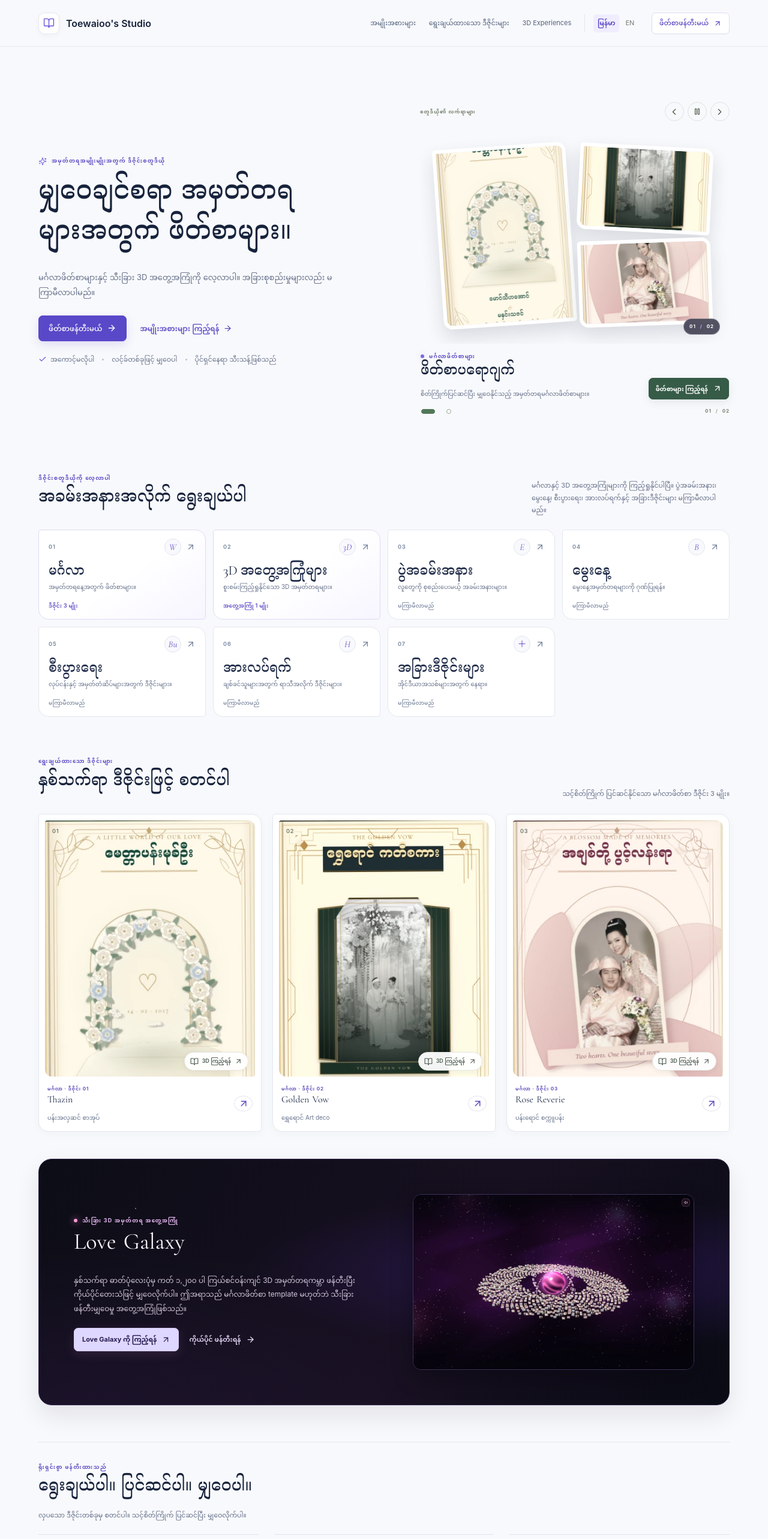
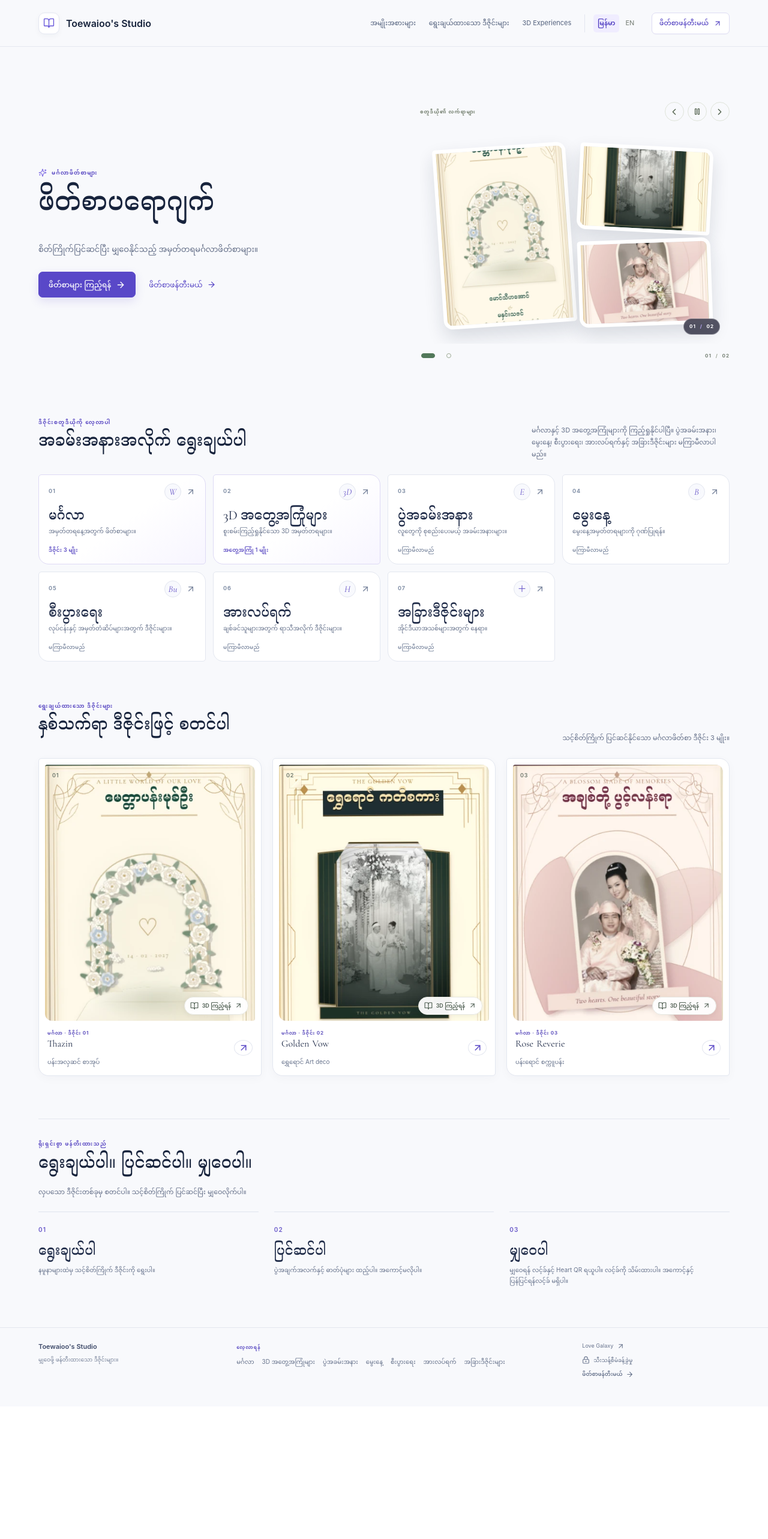
Before and after one commit to toewaioo/invitation-studio-saas, a React (Vite) app: page / in a window 1280 px wide. Shown: the top 2566 px of the page at 60% size. After the commit the page ends 2345 px from the top, so only its background shows below. Built offline with nearby package versions, Linux system fonts and the light colour scheme.

Commit message:
fix: synchronize project copy and hero preview

```diff
--- a/src/components/Showcase.tsx
+++ b/src/components/Showcase.tsx
@@ -38,6 +38,10 @@ export type ShowcaseFeaturedProject = {
   descriptionMy: string;
   actionEn: string;
   actionMy: string;
+  secondaryAction?: { labelEn: string; labelMy: string } & (
+    | { kind: 'link'; href: string }
+    | { kind: 'create-invitation' }
+  );
   href: string;
   previewIds: readonly ShowcasePreviewId[];
   theme: 'invitation' | 'galaxy';
@@ -75,6 +79,7 @@ export const showcaseFeaturedProjects: readonly ShowcaseFeaturedProject[] = [
     descriptionMy: 'စိတ်ကြိုက်ပြင်ဆင်ပြီး မျှဝေနိုင်သည့် အမှတ်တရမင်္ဂလာဖိတ်စာများ။',
     actionEn: 'Explore invitations',
     actionMy: 'ဖိတ်စာများ ကြည့်ရန်',
+    secondaryAction: { kind: 'create-invitation', labelEn: 'Create your invitation', labelMy: 'ဖိတ်စာဖန်တီးမယ်' },
     href: '#featured',
     previewIds: ['thazin', 'noir', 'rose'],
     theme: 'invitation',
@@ -89,6 +94,7 @@ export const showcaseFeaturedProjects: readonly ShowcaseFeaturedProject[] = [
     descriptionMy: 'ကိုယ်ပိုင်ဓာတ်ပုံများနှင့် တေးသံပါဝင်သည့် ကြယ်စင်များကြား 3D အမှတ်တရကမ္ဘာ။',
     actionEn: 'Explore Love Galaxy',
     actionMy: 'Love Galaxy ကို ကြည့်ရန်',
+    secondaryAction: { kind: 'link', href: '/love-galaxy/create', labelEn: 'Create your own', labelMy: 'ကိုယ်ပိုင် ဖန်တီးရန်' },
     href: loveGalaxyReviewPreviewUrl,
     previewIds: ['love-galaxy'],
     theme: 'galaxy',
@@ -171,19 +177,10 @@ export default function Showcase({ lang, onLanguage, onPreview, workspace, onSig
     <main id="showcase-main" className="showcase-main">
       {workspace && <section className="showcase-access" aria-labelledby="access-title"><span className="showcase-access-icon"><LockKeyhole size={19}/></span><div><h1 id="access-title">{admin ? t('Private management', 'သီးသန့်စီမံခန့်ခွဲမှု') : t('Your invitations, your space', 'သင့်ဖိတ်စာများအတွက် သီးသန့်နေရာ')}</h1><p>{checking ? t('Checking your session…', 'အကောင့်စစ်ဆေးနေပါသည်…') : !configured ? t('Account access is not configured. You can still explore every sample below.', 'အကောင့်အသုံးပြုမှု မချိတ်ဆက်ရသေးပါ။ အောက်ပါနမူနာများကို ကြည့်ရှုနိုင်ပါသည်။') : admin && signedIn ? t('This area is restricted to the configured studio owner.', 'ဤနေရာကို သတ်မှတ်ထားသော ပိုင်ရှင်အကောင့်သာ အသုံးပြုနိုင်သည်။') : t('Only the studio owner can sign in here. Visitors can create an invitation without an account.', 'ဤနေရာကို ပိုင်ရှင်အကောင့်သာ ဝင်ရောက်နိုင်သည်။ ဧည့်သည်များက အကောင့်မလိုဘဲ ဖိတ်စာဖန်တီးနိုင်သည်။')}</p></div>{configured && !signedIn && <button className="primary" disabled={checking} onClick={onSignIn}>{t('Sign in', 'အကောင့်ဝင်ရန်')}<ArrowRight size={15}/></button>}</section>}
 
-      <section className="showcase-hero" aria-labelledby="showcase-title">
-        <div className="showcase-hero-copy">
-          <span className="showcase-eyebrow"><Sparkles size={14}/>{t('A SMALL STUDIO FOR MANY KINDS OF MOMENTS', 'အမှတ်တရအမျိုးမျိုးအတွက် ဒီဇိုင်းစတူဒီယို')}</span>
-          <h1 id="showcase-title">{t('Thoughtful invitations for moments worth sharing.', 'မျှဝေချင်စရာ အမှတ်တရများအတွက် ဖိတ်စာများ။')}</h1>
-          <p>{t('Explore Wedding invitations and a separate 3D experience; more collections are on the way.', 'မင်္ဂလာဖိတ်စာများနှင့် သီးခြား 3D အတွေ့အကြုံကို လေ့လာပါ။ အခြားစုစည်းမှုများလည်း မကြာမီလာပါမည်။')}</p>
-          <div className="showcase-hero-actions"><button className="primary" onClick={onCreate}>{t('Create your invitation', 'ဖိတ်စာဖန်တီးမယ်')}<ArrowRight size={16}/></button><a className="text-button" href="#categories">{t('Explore categories', 'အမျိုးအစားများ ကြည့်ရန်')}<ArrowRight size={15}/></a></div>
-          <div className="showcase-proof"><span><Check size={14}/>{t('No account needed', 'အကောင့်မလိုပါ')}</span><i aria-hidden="true"/><span>{t('Share with one link', 'လင့်ခ်တစ်ခုဖြင့် မျှဝေပါ')}</span><i aria-hidden="true"/><span>{t('Owner space stays private', 'ပိုင်ရှင်နေရာ သီးသန့်ဖြစ်သည်')}</span></div>
-        </div>
-        <div
-          className="showcase-hero-projects"
+      <section
+        className="showcase-hero"
         id="hero-featured-projects"
-          role="region"
-          aria-label={t('Featured studio projects', 'စတူဒီယို၏ အဓိကပရောဂျက်များ')}
+        aria-labelledby="showcase-title"
         aria-roledescription={t('carousel', 'အလိုအလျောက်ပြောင်းလဲပြသမှု')}
         onMouseEnter={() => setFeaturedPointerInside(true)}
         onMouseLeave={() => setFeaturedPointerInside(false)}
@@ -192,6 +189,24 @@ export default function Showcase({ lang, onLanguage, onPreview, workspace, onSig
           if (!event.currentTarget.contains(event.relatedTarget as Node | null)) setFeaturedHasFocus(false);
         }}
       >
+        {activeFeaturedProject && <article
+          className={`showcase-hero-project-slide showcase-project-slide-${activeFeaturedProject.theme}`}
+          data-featured-project={activeFeaturedProject.id}
+          aria-roledescription={t('slide', 'ပရောဂျက်')}
+          aria-label={`${featuredProjectIndex + 1} ${t('of', 'မှ')} ${featuredProjectCount}`}
+          aria-live={featuredRotationPaused || featuredPointerInside || featuredHasFocus || prefersReducedMotion ? 'polite' : 'off'}
+        >
+          <div className="showcase-hero-copy">
+            <span className="showcase-eyebrow"><Sparkles size={14}/>{t(activeFeaturedProject.eyebrowEn, activeFeaturedProject.eyebrowMy)}</span>
+            <h1 id="showcase-title">{t(activeFeaturedProject.titleEn, activeFeaturedProject.titleMy)}</h1>
+            <p>{t(activeFeaturedProject.descriptionEn, activeFeaturedProject.descriptionMy)}</p>
+            <div className="showcase-hero-actions">
+              <a className="primary" href={activeFeaturedProject.href}>{t(activeFeaturedProject.actionEn, activeFeaturedProject.actionMy)}<ArrowRight size={16}/></a>
+              {activeFeaturedProject.secondaryAction?.kind === 'create-invitation' && <button type="button" className="text-button" onClick={onCreate}>{t(activeFeaturedProject.secondaryAction.labelEn, activeFeaturedProject.secondaryAction.labelMy)}<ArrowRight size={15}/></button>}
+              {activeFeaturedProject.secondaryAction?.kind === 'link' && <a className="text-button" href={activeFeaturedProject.secondaryAction.href}>{t(activeFeaturedProject.secondaryAction.labelEn, activeFeaturedProject.secondaryAction.labelMy)}<ArrowRight size={15}/></a>}
+            </div>
+          </div>
+          <div className="showcase-hero-projects">
             <div className="showcase-hero-projects-top">
               <span className="showcase-hero-projects-label">{t('STUDIO PROJECTS', 'စတူဒီယို၏ လက်ရာများ')}</span>
               <div className="showcase-project-carousel-controls">
@@ -200,29 +215,12 @@ export default function Showcase({ lang, onLanguage, onPreview, workspace, onSig
                 <button type="button" aria-label={t('Show next project', 'နောက်ပရောဂျက် ပြရန်')} onClick={() => moveFeaturedProject(1)}><ChevronRight size={17}/></button>
               </div>
             </div>
-          {activeFeaturedProject && <article
-            className={`showcase-hero-project-slide showcase-project-slide-${activeFeaturedProject.theme}`}
-            data-featured-project={activeFeaturedProject.id}
-            aria-roledescription={t('slide', 'ပရောဂျက်')}
-            aria-label={`${featuredProjectIndex + 1} ${t('of', 'မှ')} ${featuredProjectCount}`}
-            aria-live={featuredRotationPaused || featuredPointerInside || featuredHasFocus || prefersReducedMotion ? 'polite' : 'off'}
-          >
             <a className={`showcase-hero-project-visual showcase-hero-project-visual-${activeFeaturedProject.theme}`} href={activeFeaturedProject.href} aria-label={t(activeFeaturedProject.actionEn, activeFeaturedProject.actionMy)}>
               <div className={`showcase-project-images showcase-project-images-${activeFeaturedProject.previewIds.length}`} aria-hidden="true">
                 {activeFeaturedProject.previewIds.map(previewId => <div className="showcase-project-image-frame" key={previewId}>{previewImage(previewId, 'eager', 'showcase-project-image')}</div>)}
               </div>
               <span className="showcase-project-art-label">{String(featuredProjectIndex + 1).padStart(2, '0')} <i>/</i> {String(featuredProjectCount).padStart(2, '0')}</span>
             </a>
-            <div className="showcase-hero-projects-caption">
-              <div className="showcase-hero-project-copy">
-                <span className="showcase-project-eyebrow">{t(activeFeaturedProject.eyebrowEn, activeFeaturedProject.eyebrowMy)}</span>
-                <h2>{t(activeFeaturedProject.titleEn, activeFeaturedProject.titleMy)}</h2>
-                <p>{t(activeFeaturedProject.descriptionEn, activeFeaturedProject.descriptionMy)}</p>
-              </div>
-              <a className="showcase-project-action" href={activeFeaturedProject.href}>{t(activeFeaturedProject.actionEn, activeFeaturedProject.actionMy)}<ArrowUpRight size={15}/></a>
-            </div>
-          </article>}
-
             <div className="showcase-hero-projects-footer">
               <div className="showcase-project-pagination" role="group" aria-label={t('Choose a project', 'ပရောဂျက်ရွေးရန်')}>
                 {showcaseFeaturedProjects.map((project, index) => <button
@@ -236,6 +234,7 @@ export default function Showcase({ lang, onLanguage, onPreview, workspace, onSig
               <span className="showcase-project-carousel-status" aria-hidden="true">{String(featuredProjectIndex + 1).padStart(2, '0')} <i>/</i> {String(featuredProjectCount).padStart(2, '0')}</span>
             </div>
           </div>
+        </article>}
       </section>
 
       <section className="showcase-categories" id="categories" aria-labelledby="categories-title">
@@ -278,19 +277,6 @@ export default function Showcase({ lang, onLanguage, onPreview, workspace, onSig
         </div>}
       </section>
 
-      {selectedCategory === 'all' && <section className="showcase-love-galaxy" id="love-galaxy" aria-labelledby="showcase-galaxy-title">
-        <div className="showcase-galaxy-copy">
-          <span className="showcase-galaxy-eyebrow">{t('A SEPARATE 3D MEMORY EXPERIENCE', 'သီးခြား 3D အမှတ်တရ အတွေ့အကြုံ')}</span>
-          <h2 id="showcase-galaxy-title">Love Galaxy</h2>
-          <p>{t('Turn four favorite photos into a 1,200-card orbit through the stars, with your own soundtrack. This is a separate creation and sharing experience—not a wedding invitation template.', 'နှစ်သက်ရာ ဓာတ်ပုံလေးပုံမှ ကတ် ၁,၂၀၀ ပါ ကြယ်စင်ဝန်းကျင် 3D အမှတ်တရကမ္ဘာ ဖန်တီးပြီး ကိုယ်ပိုင်တေးသံဖြင့် မျှဝေလိုက်ပါ။ ဤအရာသည် မင်္ဂလာဖိတ်စာ template မဟုတ်ဘဲ သီးခြားဖန်တီးမျှဝေမှု အတွေ့အကြုံဖြစ်သည်။')}</p>
-          <div className="showcase-galaxy-actions">
-            <a className="showcase-galaxy-primary" href={loveGalaxyReviewPreviewUrl}>{t('Explore Love Galaxy', 'Love Galaxy ကို ကြည့်ရန်')}<ArrowUpRight size={15}/></a>
-            <a className="showcase-galaxy-secondary" href="/love-galaxy/create">{t('Create your own', 'ကိုယ်ပိုင် ဖန်တီးရန်')}<ArrowRight size={15}/></a>
-          </div>
-        </div>
-        <div className="showcase-galaxy-art">{previewImage('love-galaxy', 'lazy', 'showcase-galaxy-preview-image')}</div>
-      </section>}
-
       <section className="showcase-how" aria-labelledby="showcase-how-title"><div className="showcase-how-heading"><span className="showcase-section-kicker">{t('SIMPLE BY DESIGN', 'ရိုးရှင်းစွာ ဖန်တီးထားသည်')}</span><h2 id="showcase-how-title">{t('Choose. Customize. Share.', 'ရွေးချယ်ပါ။ ပြင်ဆင်ပါ။ မျှဝေပါ။')}</h2><p>{t('A lovely design is only the beginning. Make it yours, then send it on its way.', 'လှပသော ဒီဇိုင်းတစ်ခုမှ စတင်ပါ။ သင့်စိတ်ကြိုက် ပြင်ဆင်ပြီး မျှဝေလိုက်ပါ။')}</p></div><div className="showcase-steps"><div><span className="showcase-step-number">01</span><h3>{t('Choose', 'ရွေးချယ်ပါ')}</h3><p>{t('Open the samples and choose a style that feels right.', 'နမူနာများထဲမှ သင့်စိတ်ကြိုက် ဒီဇိုင်းကို ရွေးပါ။')}</p></div><div><span className="showcase-step-number">02</span><h3>{t('Customize', 'ပြင်ဆင်ပါ')}</h3><p>{t('Add your event details and photos—no account needed.', 'ပွဲအချက်အလက်နှင့် ဓာတ်ပုံများ ထည့်ပါ။ အကောင့်မလိုပါ။')}</p></div><div><span className="showcase-step-number">03</span><h3>{t('Share', 'မျှဝေပါ')}</h3><p>{t('Get a share link and Heart QR. Keep the link—there is no account or edit link.', 'မျှဝေရန် လင့်ခ်နှင့် Heart QR ရယူပါ။ လင့်ခ်ကို သိမ်းထားပါ။ အကောင့်နှင့် ပြန်ပြင်ရန်လင့်ခ် မရှိပါ။')}</p></div></div></section>
     </main>
 
--- a/src/components/showcase.css
+++ b/src/components/showcase.css
@@ -370,7 +370,7 @@ html[lang="my"] .showcase-project-copy h3{font-size:clamp(22px,3vw,34px)}
 .showcase-hero-projects .showcase-project-carousel-controls button{width:32px;height:32px;border-color:#dfe4da;border-radius:50%;background:transparent;color:#53634f}
 .showcase-hero-projects .showcase-project-carousel-controls button:hover{border-color:#9bab91;background:#f2f4ed;color:#365b47}
 .showcase-hero-projects .showcase-project-carousel-controls button[aria-pressed=true]{background:#eef1e9;color:#365b47}
-.showcase-hero-project-slide{min-width:0;display:flex;flex-direction:column;gap:13px;animation:showcase-project-arrive .32s ease-out}
+.showcase-hero-project-slide{grid-column:1/-1;min-width:0;display:grid;grid-template-columns:inherit;gap:inherit;align-items:center;animation:showcase-project-arrive .32s ease-out}
 .showcase-hero-project-visual{position:relative;width:100%;height:clamp(260px,29vw,360px);display:block;overflow:hidden;background:transparent;text-decoration:none}
 .showcase-hero-project-visual-galaxy{background:transparent}
 .showcase-hero-project-visual:hover .showcase-project-images-3 .showcase-project-image-frame{box-shadow:0 18px 38px #17233c31}
@@ -379,6 +379,7 @@ html[lang="my"] .showcase-project-copy h3{font-size:clamp(22px,3vw,34px)}
 .showcase-hero-project-copy{min-width:0;max-width:350px;display:flex;flex-direction:column;align-items:flex-start}
 .showcase-hero-project-copy h2{max-width:100%;margin:5px 0 4px;color:var(--showcase-ink);font-family:'Cormorant Garamond','Noto Serif Myanmar',Georgia,serif;font-size:clamp(22px,2.4vw,30px);font-weight:500;letter-spacing:-.025em;line-height:1.2;text-wrap:balance}
 .showcase-hero-project-copy p{max-width:345px;color:var(--showcase-muted);font-size:10px;line-height:1.75}
+.showcase .showcase-hero-actions .text-button{border:0;background:transparent;text-decoration:none;cursor:pointer;font:inherit;font-size:12px}
 .showcase-hero-projects .showcase-project-action{flex:0 0 auto;min-height:36px;margin:0;padding:8px 11px;border-color:#365b47;border-radius:7px;background:#365b47;color:#fff;font-size:10px;box-shadow:0 5px 14px #365b471b}
 .showcase-hero-projects .showcase-project-action:hover{background:#294936}
 .showcase-hero-projects-footer{display:flex;align-items:center;justify-content:space-between;gap:12px;margin-top:-3px}
```
Also changed, not shown: 2 other files (tests, documents, lock files or other folders). Lines whose indentation alone changed are shown as unchanged.
